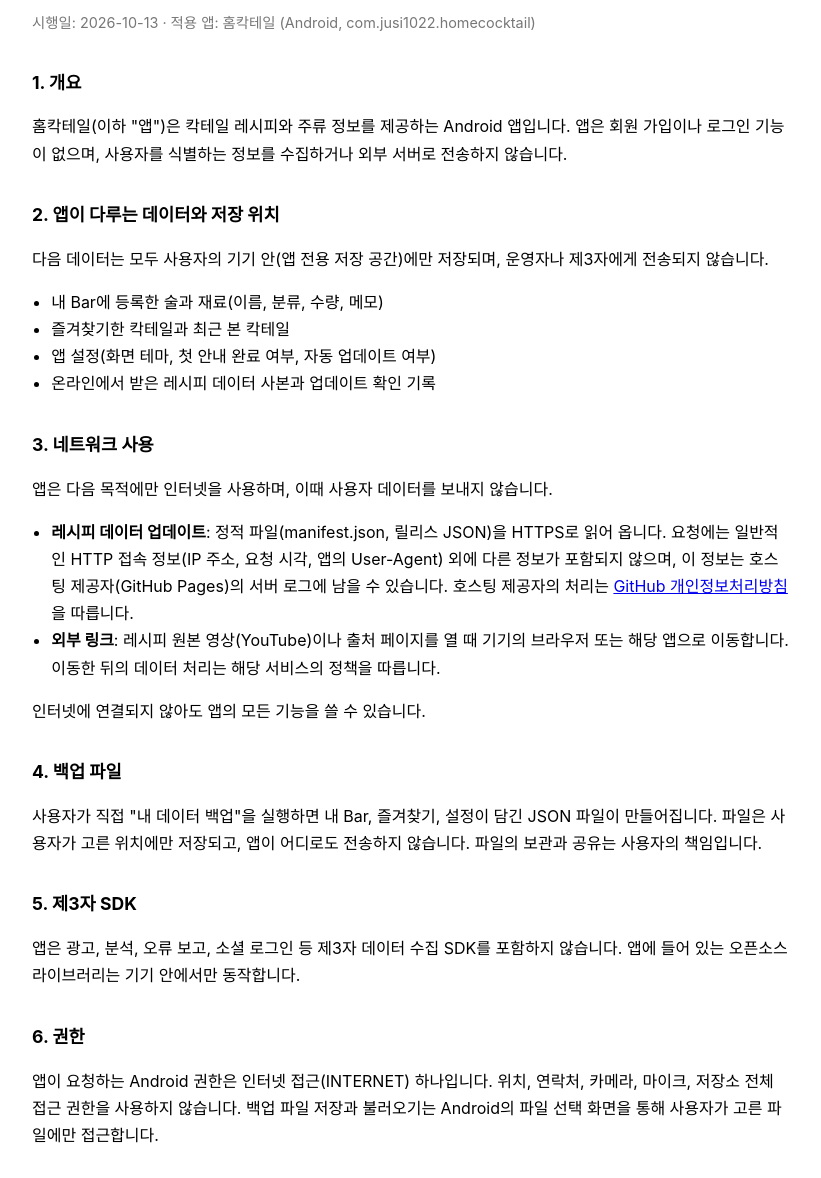
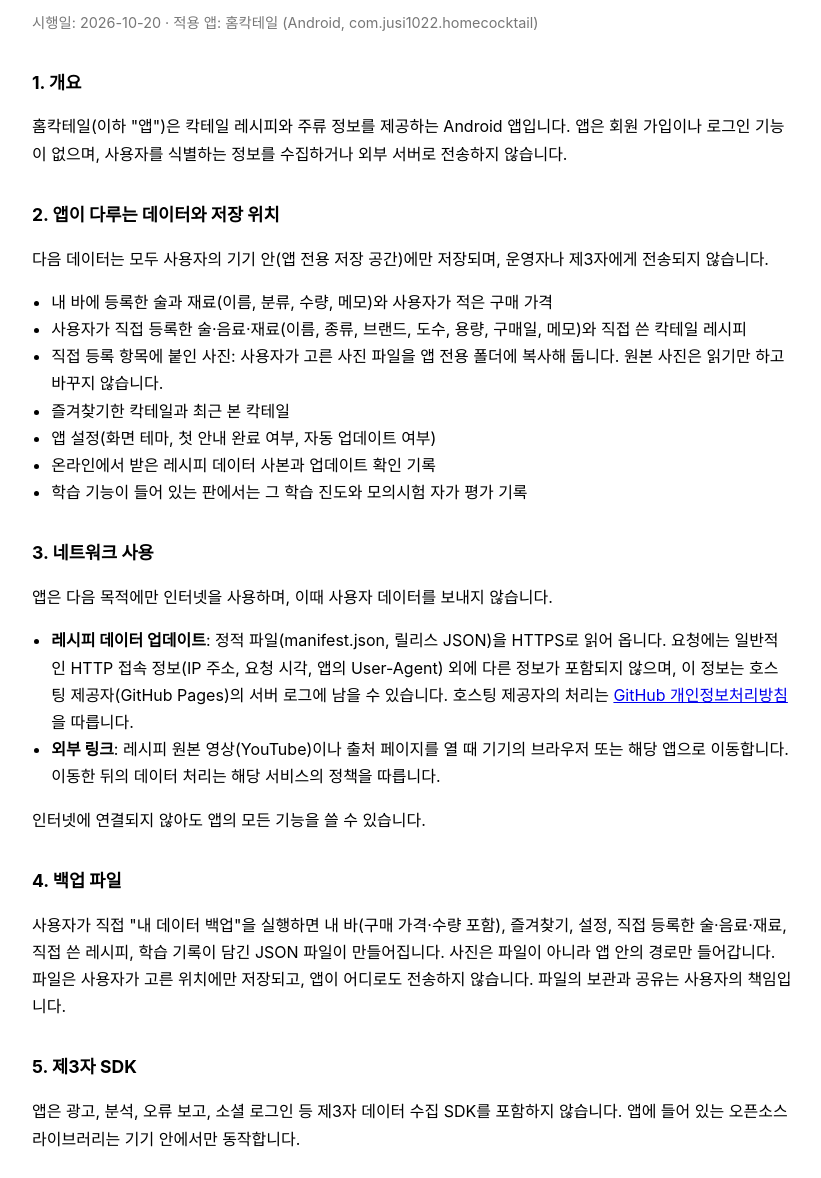
Before and after one commit to jusi1022/home_cocktail, a plain HTML site: page privacy/index.html in a window 1280 px wide. Shown: the part 88-1266 px from the top of the page, without its empty margins (228-1049 px from the left). Drawn offline with Linux system fonts and the light colour scheme.

Commit message:
catalog release init

```diff
--- a/privacy/index.html
+++ b/privacy/index.html
@@ -17,7 +17,7 @@
 </head>
 <body>
 <h1>홈칵테일 개인정보처리방침</h1>
-<p class="meta">시행일: 2026-10-13 · 적용 앱: 홈칵테일 (Android, com.jusi1022.homecocktail)</p>
+<p class="meta">시행일: 2026-10-20 · 적용 앱: 홈칵테일 (Android, com.jusi1022.homecocktail)</p>
 
 <h2>1. 개요</h2>
 <p>홈칵테일(이하 "앱")은 칵테일 레시피와 주류 정보를 제공하는 Android 앱입니다. 앱은 회원 가입이나 로그인 기능이 없으며, 사용자를 식별하는 정보를 수집하거나 외부 서버로 전송하지 않습니다.</p>
@@ -25,10 +25,13 @@
 <h2>2. 앱이 다루는 데이터와 저장 위치</h2>
 <p>다음 데이터는 모두 사용자의 기기 안(앱 전용 저장 공간)에만 저장되며, 운영자나 제3자에게 전송되지 않습니다.</p>
 <ul>
-  <li>내 Bar에 등록한 술과 재료(이름, 분류, 수량, 메모)</li>
+  <li>내 바에 등록한 술과 재료(이름, 분류, 수량, 메모)와 사용자가 적은 구매 가격</li>
+  <li>사용자가 직접 등록한 술·음료·재료(이름, 종류, 브랜드, 도수, 용량, 구매일, 메모)와 직접 쓴 칵테일 레시피</li>
+  <li>직접 등록 항목에 붙인 사진: 사용자가 고른 사진 파일을 앱 전용 폴더에 복사해 둡니다. 원본 사진은 읽기만 하고 바꾸지 않습니다.</li>
   <li>즐겨찾기한 칵테일과 최근 본 칵테일</li>
   <li>앱 설정(화면 테마, 첫 안내 완료 여부, 자동 업데이트 여부)</li>
   <li>온라인에서 받은 레시피 데이터 사본과 업데이트 확인 기록</li>
+  <li>학습 기능이 들어 있는 판에서는 그 학습 진도와 모의시험 자가 평가 기록</li>
 </ul>
 
 <h2>3. 네트워크 사용</h2>
@@ -40,16 +43,16 @@
 <p>인터넷에 연결되지 않아도 앱의 모든 기능을 쓸 수 있습니다.</p>
 
 <h2>4. 백업 파일</h2>
-<p>사용자가 직접 "내 데이터 백업"을 실행하면 내 Bar, 즐겨찾기, 설정이 담긴 JSON 파일이 만들어집니다. 파일은 사용자가 고른 위치에만 저장되고, 앱이 어디로도 전송하지 않습니다. 파일의 보관과 공유는 사용자의 책임입니다.</p>
+<p>사용자가 직접 "내 데이터 백업"을 실행하면 내 바(구매 가격·수량 포함), 즐겨찾기, 설정, 직접 등록한 술·음료·재료, 직접 쓴 레시피, 학습 기록이 담긴 JSON 파일이 만들어집니다. 사진은 파일이 아니라 앱 안의 경로만 들어갑니다. 파일은 사용자가 고른 위치에만 저장되고, 앱이 어디로도 전송하지 않습니다. 파일의 보관과 공유는 사용자의 책임입니다.</p>
 
 <h2>5. 제3자 SDK</h2>
 <p>앱은 광고, 분석, 오류 보고, 소셜 로그인 등 제3자 데이터 수집 SDK를 포함하지 않습니다. 앱에 들어 있는 오픈소스 라이브러리는 기기 안에서만 동작합니다.</p>
 
 <h2>6. 권한</h2>
-<p>앱이 요청하는 Android 권한은 인터넷 접근(INTERNET) 하나입니다. 위치, 연락처, 카메라, 마이크, 저장소 전체 접근 권한을 사용하지 않습니다. 백업 파일 저장과 불러오기는 Android의 파일 선택 화면을 통해 사용자가 고른 파일에만 접근합니다.</p>
+<p>앱이 요청하는 Android 권한은 인터넷 접근(INTERNET) 하나입니다. 위치, 연락처, 카메라, 마이크, 저장소 전체 접근 권한을 사용하지 않습니다. 백업 파일 저장과 불러오기, 직접 등록 항목의 사진 고르기는 Android의 파일·사진 선택 화면을 통해 사용자가 고른 파일에만 접근합니다. 사진 보관함 전체를 읽는 권한은 요청하지 않습니다.</p>
 
 <h2>7. 데이터 삭제</h2>
-<p>기기 안의 데이터는 앱에서 직접 지우거나(내 Bar 항목 삭제, 즐겨찾기 해제, 받은 레시피 데이터 지우기), 앱을 삭제하면 함께 삭제됩니다. 사용자가 만든 백업 파일은 사용자가 직접 지웁니다. 운영자는 사용자의 데이터를 보관하지 않으므로 별도의 삭제 요청 절차가 필요하지 않습니다.</p>
+<p>기기 안의 데이터는 앱에서 직접 지우거나(내 바 항목 삭제, 직접 등록 항목·레시피 삭제, 즐겨찾기 해제, 받은 레시피 데이터 지우기), 앱을 삭제하면 함께 삭제됩니다. 직접 등록 항목을 지우면 그 항목에 복사해 둔 사진도 함께 지웁니다. 사용자가 만든 백업 파일은 사용자가 직접 지웁니다. 운영자는 사용자의 데이터를 보관하지 않으므로 별도의 삭제 요청 절차가 필요하지 않습니다.</p>
 
 <h2>8. 아동의 개인정보</h2>
 <p>앱은 아동을 대상으로 하지 않으며, 연령과 관계없이 개인정보를 수집하지 않습니다.</p>
```
